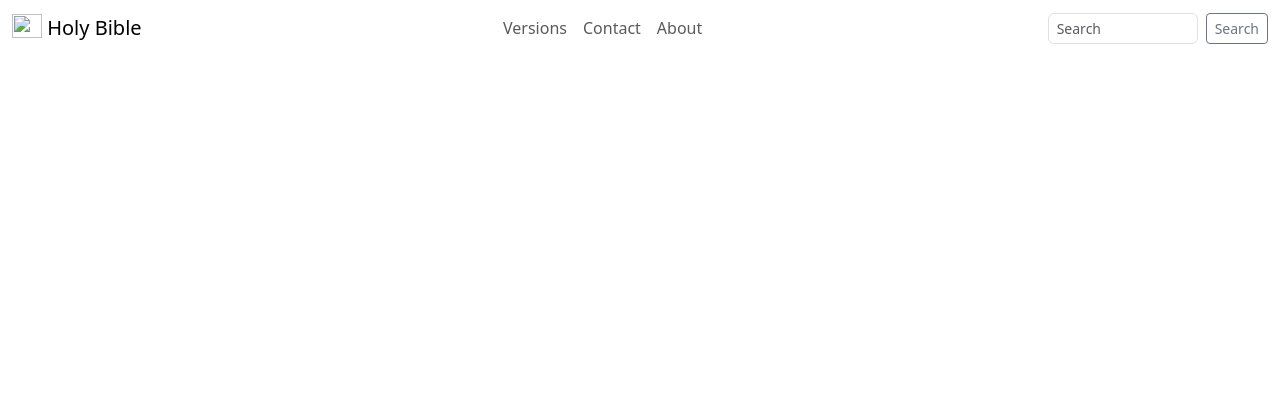
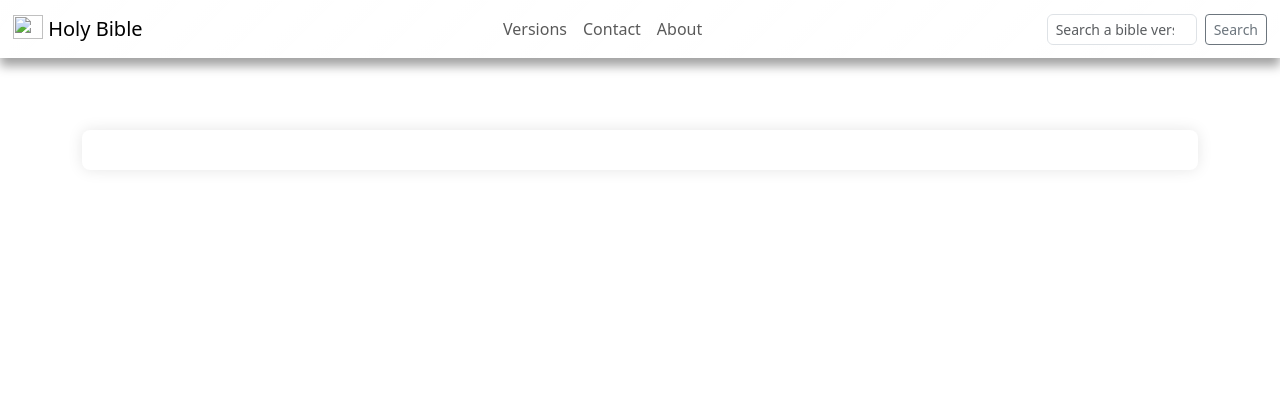
Before and after one commit to Cartha007/bibleapp, a Flask app: page / in a window 1280 px wide. Shown: the top 420 px of the page. Run offline with Flask 3, Linux system fonts and the light colour scheme.

Commit message:
Made some changes

```diff
--- a/webversion/static/css/index.css
+++ b/webversion/static/css/index.css
@@ -1,6 +1,19 @@
 * {
     margin: 0;
     padding: 0;
+}
+
+.custom_container {
+    background-color: #ffffff; /* White background for content */
+    border-radius: 8px; /* Rounded corners */
+    box-shadow: 0 0 15px rgba(0,0,0,0.1); /* Subtle shadow */
+    padding: 20px;
+}
+.custom_header {
+    background-color: #007bff; /* Primary color */
+    color: #ffffff;
+    padding: 10px 20px;
+    border-radius: 8px 8px 0 0; /* Rounded top corners */
 }
 
 .fab-container{
@@ -29,6 +42,16 @@
     height: 50px;
 }
 
+.glass{
+    background: linear-gradient(135deg, rgba(255, 255, 255, 0.1), rgba(255, 255, 255, 0));
+    backdrop-filter: blur(10px);
+    -webkit-backdrop-filter: blur(10px);
+    /* border-bottom-left-radius: 10px;
+    border-bottom-right-radius: 10px; */
+    border:1px solid rgba(255, 255, 255, 0.18);
+    box-shadow: 0 8px 10px 0 rgba(0, 0, 0, 0.37);
+}
+
 
 @media screen and (max-width: 500px) {
     .button{
--- a/webversion/templates/base.html
+++ b/webversion/templates/base.html
@@ -8,6 +8,9 @@
 
         {% endblock %}
     </title>
+    {% block css %}
+
+    {% endblock %}
     <link href="https://cdn.jsdelivr.net/npm/bootstrap@5.3.3/dist/css/bootstrap.min.css" rel="stylesheet" integrity="sha384-QWTKZyjpPEjISv5WaRU9OFeRpok6YctnYmDr5pNlyT2bRjXh0JMhjY6hW+ALEwIH" crossorigin="anonymous">
     <link rel="stylesheet" type="text/css" href="{{ url_for('static', filename='css/index.css') }}">
     <link rel="stylesheet" href="https://cdnjs.cloudflare.com/ajax/libs/font-awesome/6.4.2/css/all.min.css" integrity="sha512-z3gLpd7yknf1YoNbCzqRKc4qyor8gaKU1qmn+CShxbuBusANI9QpRohGBreCFkKxLhei6S9CQXFEbbKuqLg0DA==" crossorigin="anonymous" referrerpolicy="no-referrer" />
--- a/webversion/templates/home.html
+++ b/webversion/templates/home.html
@@ -6,4 +6,8 @@
 
 {% block content %}
 
+<div class="custom_container mt-5 mb-5">
+
+</div>
+
 {% endblock %}
--- a/webversion/templates/navbar.html
+++ b/webversion/templates/navbar.html
@@ -26,7 +26,7 @@
             </ul>
             {% if request.endpoint not in ['about'] %}
             <form method="POST" action="{{ url_for('search') }}" class="d-flex" role="search">
-                <input class="form-control me-2" type="search" placeholder="Search" aria-label="Search" name="searched" style="width: 150px; padding: 0.25rem 0.5rem; font-size: 14px;">
+                <input class="form-control me-2" type="search" placeholder="Search a bible verse..." aria-label="Search" name="searched" style="width: 150px; padding: 0.25rem 0.5rem; font-size: 14px;">
                 <button class="btn btn-outline-secondary btn-sm" type="submit">Search</button>
             </form>
             {% endif %}
```
